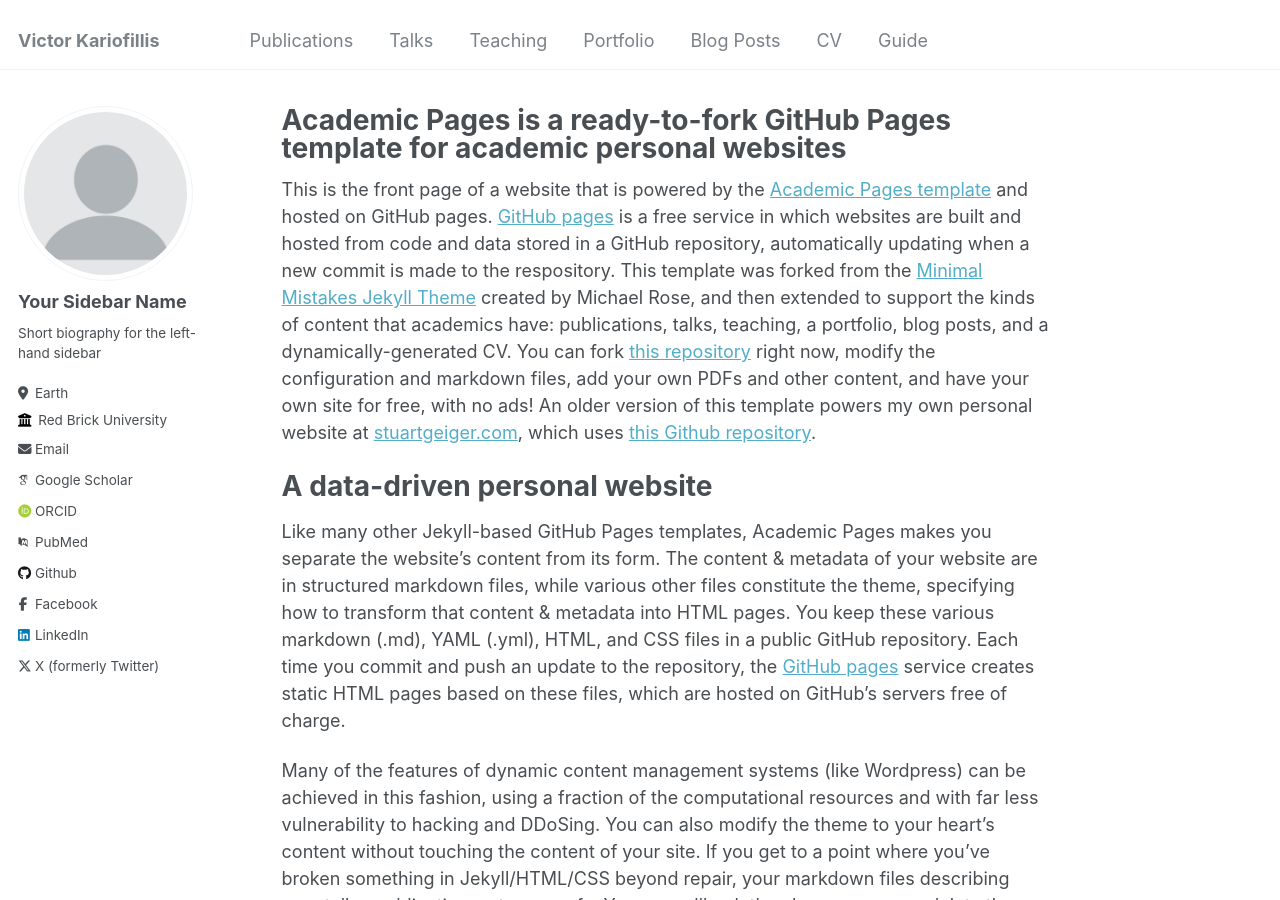
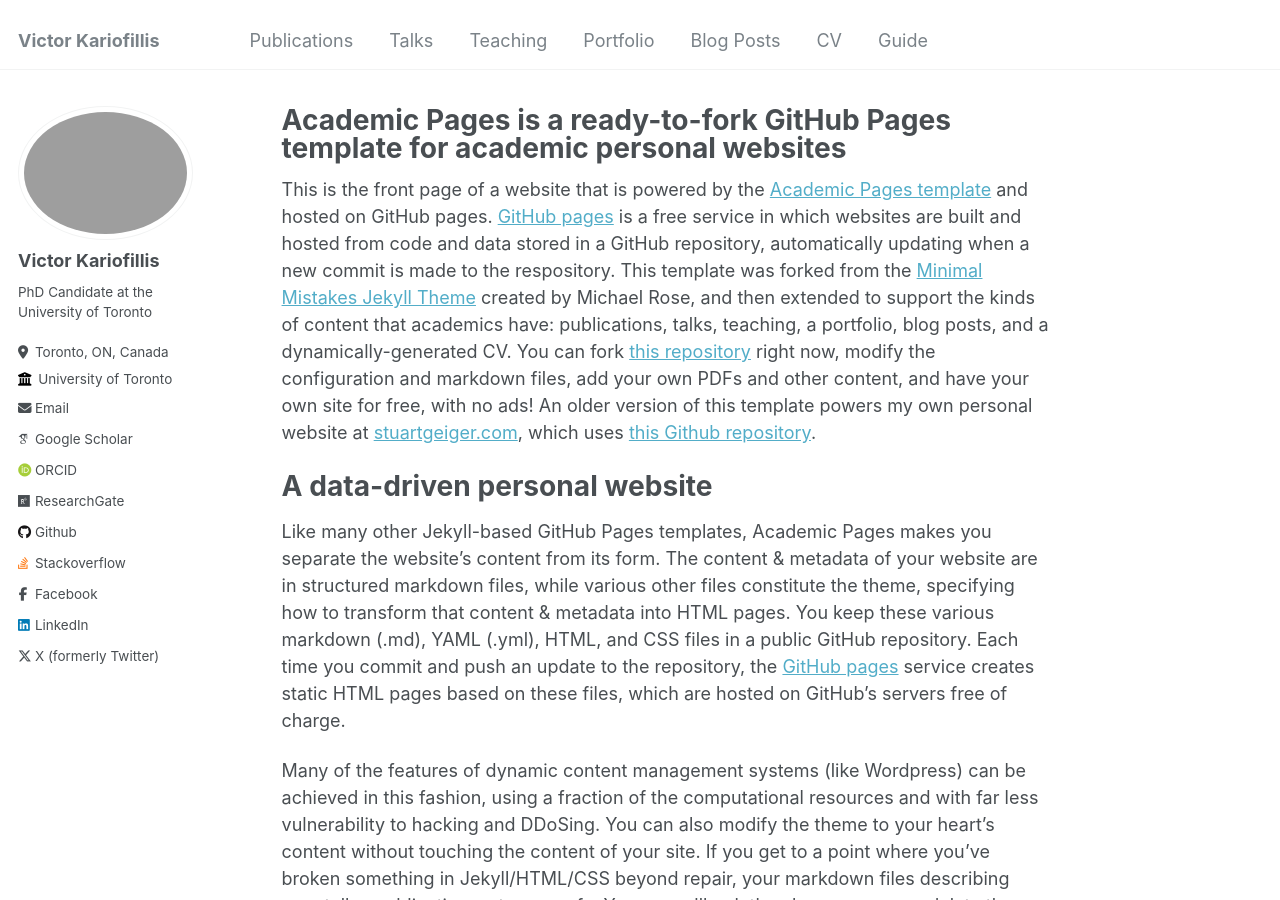
Before and after one commit to vickariofillis/vickariofillis.github.io, a Jekyll site: the page built from _pages/about.md, in a window 1280 px wide and 900 px high. Built offline with Jekyll 4.4.1, drawn with Linux system fonts in a browser that asks for light colours; some web fonts are replaced.

Commit message:
More Information

```diff
--- a/_config.yml
+++ b/_config.yml
@@ -21,30 +21,30 @@ repository               : "vickariofillis/vickariofillis.github.io"
 #               Additional customization can be done by editing /_includes/author-profile.html
 author:
   # Biographic information
-  avatar           : "profile.png"
-  name             : "Your Sidebar Name"
+  avatar           : "vic.png"
+  name             : "Victor Kariofillis"
   pronouns         : # example: "she/her"
-  bio              : "Short biography for the left-hand sidebar"
-  location         : "Earth"
-  employer         : "Red Brick University"
+  bio              : "PhD Candidate at the University of Toronto"
+  location         : "Toronto, ON, Canada"
+  employer         : "University of Toronto"
   uri              : # URL
-  email            : "none@example.org"
+  email            : "vickariofillis at gmail.com"
 
   # Academic websites
   arxiv            : # URL - Update with the correct link to your profile
-  googlescholar    : "https://scholar.google.com/citations?user=PS_CX0AAAAAJ"
+  googlescholar    : "https://scholar.google.ca/citations?user=lpCSQg4AAAAJ&hl=en"
   impactstory      : # URL
-  orcid            : "http://orcid.org/yourorcidurl"
-  pubmed           : "https://www.ncbi.nlm.nih.gov/pubmed/?term=john+snow"
-  researchgate     : # URL
+  orcid            : "https://orcid.org/my-orcid?orcid=0009-0005-1892-7802"
+  pubmed           : # URL
+  researchgate     : "https://www.researchgate.net/profile/Victor-Kariofillis" # URL
 
   # Repositories and software development
   bitbucket        : # Username - Update with your username on the site
   codepen          : # Username
   dribbble         : # Username
-  github           : "academicpages"
+  github           : "vickariofillis"
   kaggle           : # Username
-  stackoverflow    : # User number or user number and name (i.e., use "1" or "1/jeff-atwood")
+  stackoverflow    : "4714146/vic" # User number or user number and name (i.e., use "1" or "1/jeff-atwood")
 
   # Social media
   bluesky          : # Replace this with you Bluesky username
```
Also changed, not shown: 1 other file.
